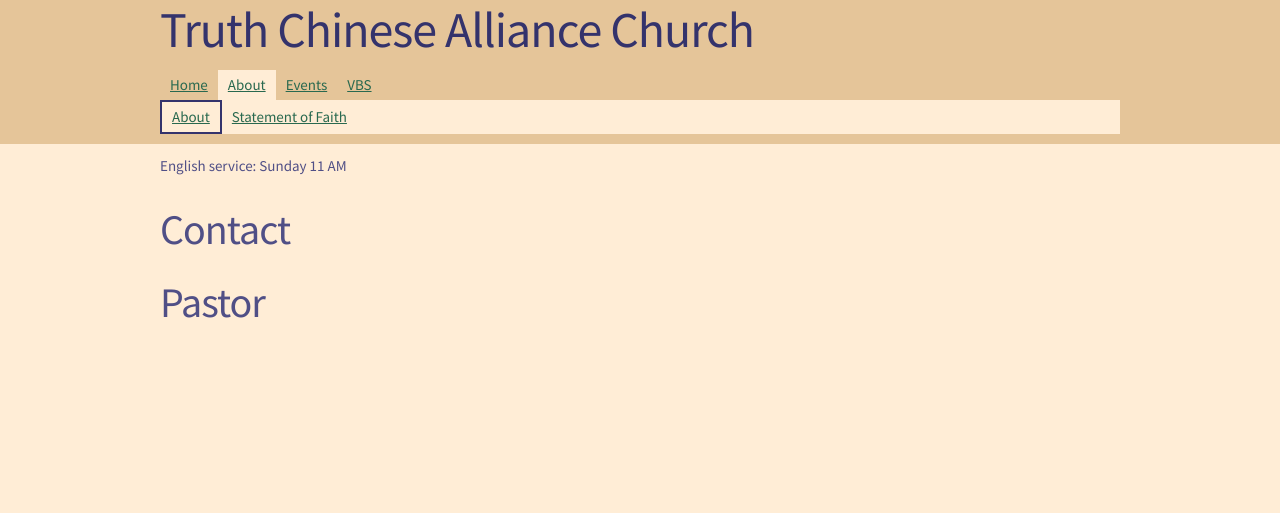
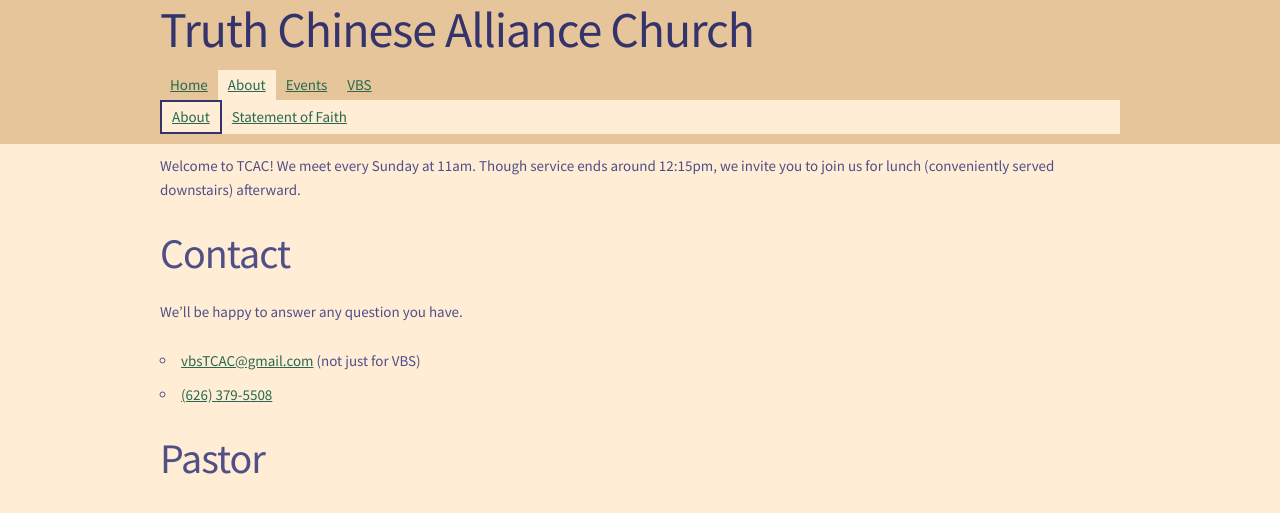
Before and after one commit to tcac/tcac.github.io, a Jekyll site: the page built from pages/about/about.md, in a window 1280 px wide. Shown: the top 513 px of the page. Built offline with Jekyll 4.4.1, drawn with Linux system fonts in a browser that asks for light colours.

Commit message:
Add some about info.

```diff
--- a/pages/about/about.md
+++ b/pages/about/about.md
@@ -4,8 +4,14 @@
 permalink: /about/
 ---
 
-English service: Sunday 11 AM
+Welcome to TCAC! We meet every Sunday at 11am. Though service ends around 12:15pm, we invite you to join us for lunch (conveniently served downstairs) afterward.
 
 ## Contact ##
+We'll be happy to answer any question you have.
+
+<address markdown="block">
+* [vbsTCAC@gmail.com](mailto:vbsTCAC@gmail.com) (not just for VBS)
+* [(626) 379-5508](tel:16263795508)
+</address>
 
 ## Pastor ##
```
